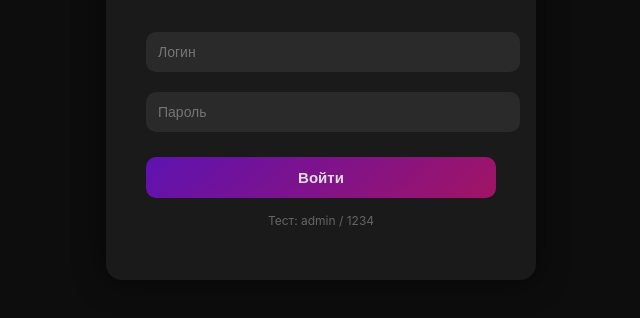
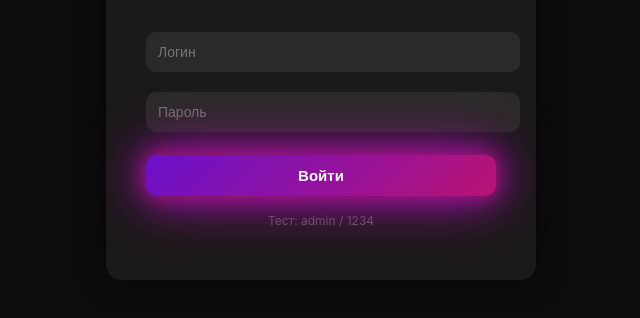
Before and after one commit to NooneCar3s/TeamProjectFront, a plain HTML site: page index.html in a window 1280 px wide. In both pictures the pointer is over the button "Войти". Shown: the part 320-638 px from the top of the page, without its empty margins (319-959 px from the left). Drawn offline with Linux system fonts and the light colour scheme.

Commit message:
Add GlovingEffect to Button

```diff
--- a/style.css
+++ b/style.css
@@ -67,12 +67,17 @@ body {
   font-weight: bold;
   font-size: 15px;
   cursor: pointer;
-  transition: opacity 0.3s;
+  transition: all 0.3s ease;
+  box-shadow: 0 4px 15px rgba(106, 17, 203, 0.3);
 }
 
+/* Эффект при наведении */
 .login-form button:hover {
-  opacity: 0.85;
+  opacity: 1;
+  box-shadow: 0 0 20px #b91372, 0 0 40px #6a11cb, 0 0 60px #b91372;
+  transform: translateY(-2px);
 }
+
 
 /* Подсказка */
 .login-hint {
```
